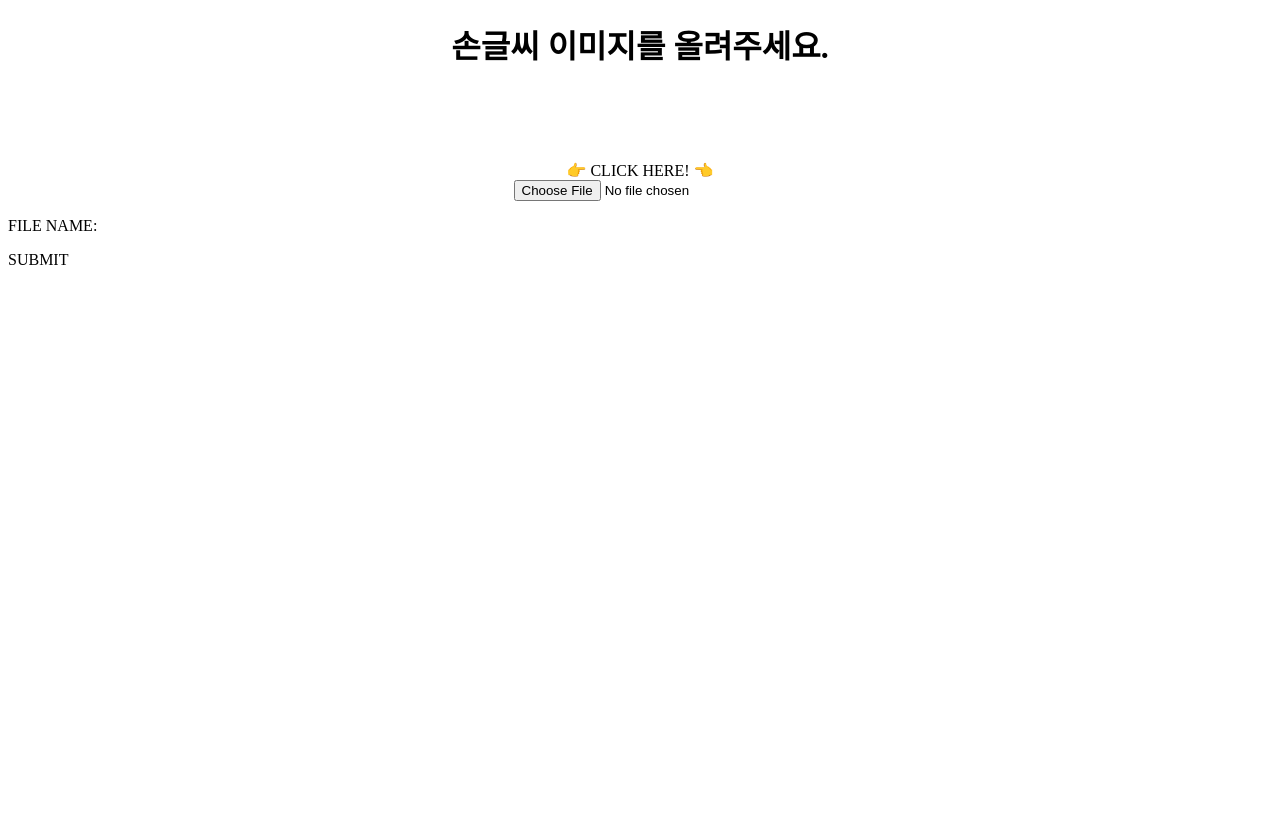
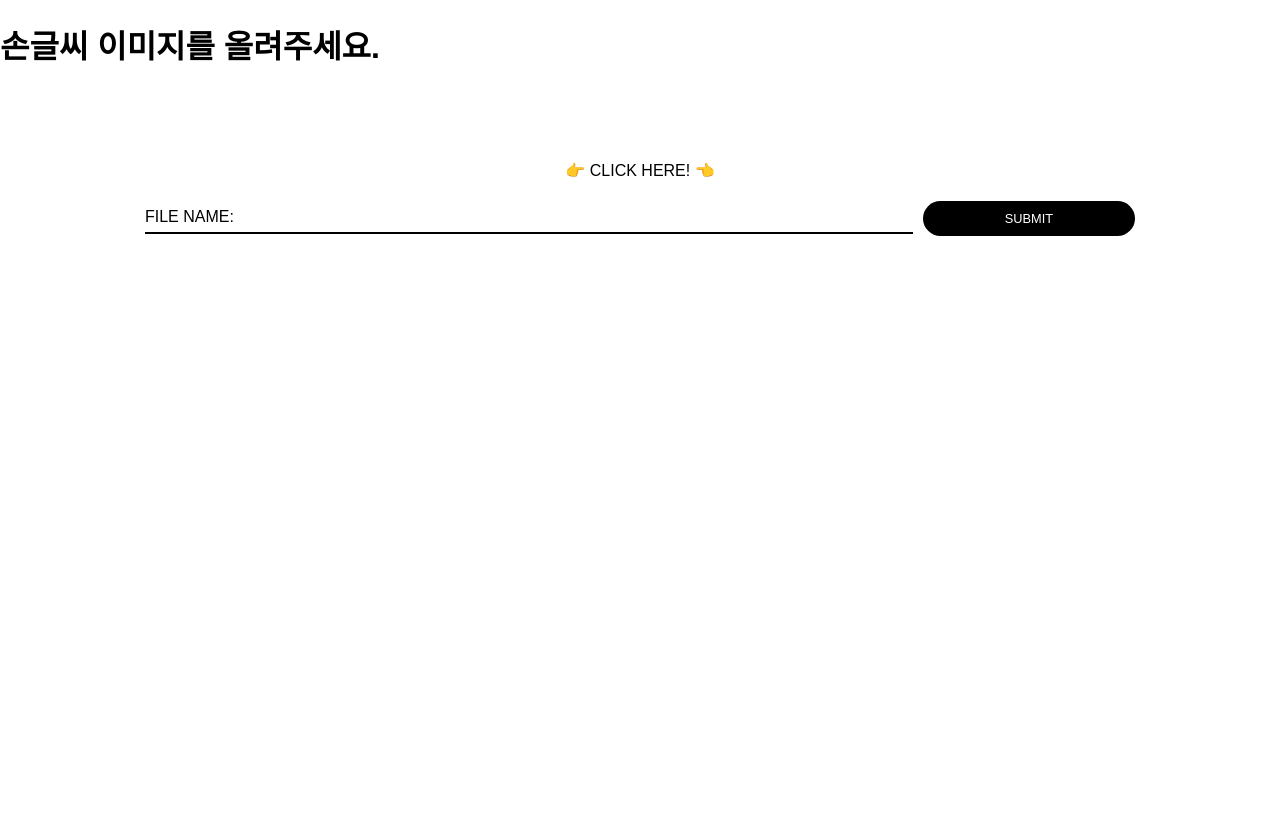
Before and after one commit to byungchan0725/Study-MLOps, a FastAPI app: page / in a window 1280 px wide. Shown: the top 820 px of the page. Before the commit the page ends 265 px from the top, so only its background shows below. Run offline with FastAPI, Linux system fonts and the light colour scheme.

Commit message:
아니 깃 꼬인거 고치기 개힘드네

```diff
--- a/static/style.css
+++ b/static/style.css
@@ -1,14 +1,83 @@
-h1{
-    text-align: center;
+html {
+    height: 100%;
 }
 
-.center {
+body {
+    font-family: sans-serif;
+    height: 100%;
+    margin: 0;
+}
+
+.container {
+    display: flex;
+    height: 100%;
+    flex-direction: column;
+}
+
+.image-upload {
+    flex: 1;
+    display: flex;
+    flex-direction: column;
+    justify-content: center;
+}
+
+.button {
+    display: flex;
+    justify-content: center;
+}
+
+label {
+    cursor: pointer;
+    font-size: 1em;
+}
+
+#chooseFile {
+    visibility: hidden;
+}
+
+.fileContainer {
     display: flex;
     justify-content: center;
     align-items: center;
-    height: 100vh; /* 화면 전체 높이를 기준으로 가운데 정렬 */
 }
 
-form {
-    text-align: center;
+.fileInput {
+    display: flex;
+    align-items: center;
+    border-bottom: solid 2px black;
+    width: 60%;
+    height: 30px;
 }
+
+#fileName {
+    margin-left: 5px;
+}
+
+.buttonContainer {
+    width: 15%;
+    display: flex;
+    justify-content: center;
+    align-items: center;
+    margin-left: 10px;
+    background-color: black;
+    color: white;
+    border-radius: 30px;
+    padding: 10px;
+    font-size: 0.8em;
+
+    cursor: pointer;
+}
+
+.image-show {
+    z-index: -1;
+    display: flex;
+    justify-content: center;
+    align-items: center;
+    position: absolute;
+    width: 100%;
+    height: 100%;
+}
+
+.img {
+    position: absolute;
+}
```
